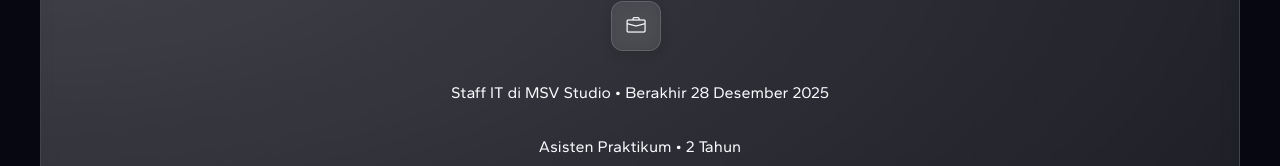
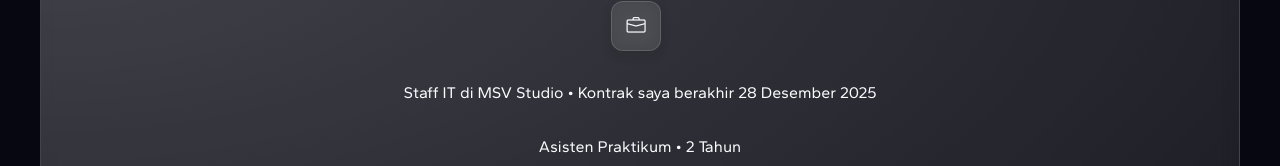
Before and after one commit to ilhamtqm/myportofolio, a plain HTML site: page index.html in a window 1280 px wide. Shown: the part 2510-2676 px from the top of the page. Drawn offline with nearby package versions, Linux system fonts and the light colour scheme.

Commit message:
Update index.html

```diff
--- a/index.html
+++ b/index.html
@@ -849,7 +849,7 @@ position: relative;
                 <i class="bi bi-briefcase"></i>
             </div>
             <div class="experience-item">
-              Staff IT di MSV Studio &bull; Berakhir 28 Desember 2025
+              Staff IT di MSV Studio &bull; Kontrak saya berakhir 28 Desember 2025
             </div>
             <div class="experience-item">
               Asisten Praktikum &bull; 2 Tahun
```
